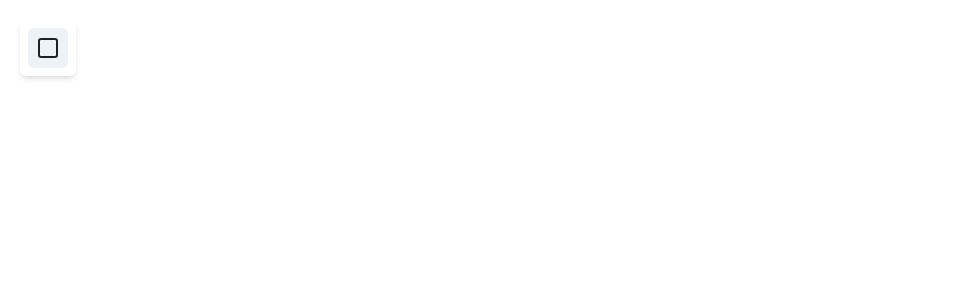
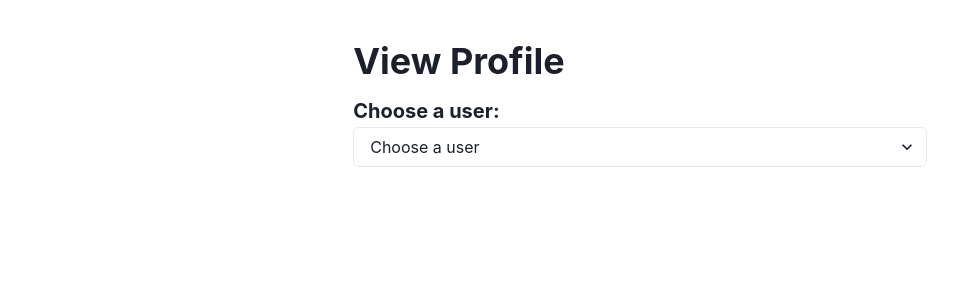
Before and after one commit to kshjessica/study_Recoil-Learn-Course, a React (Create React App) app: page /examples/async in a window 1280 px wide. Shown: the top 300 px of the page, without its empty margins (0-969 px from the left). Built offline with nearby package versions, Linux system fonts and the light colour scheme.

Commit message:
feat: result of Data Fetching - Basics

```diff
--- /dev/null
+++ b/src/examples/Async.tsx
@@ -0,0 +1,66 @@
+import {Container, Heading, Text} from '@chakra-ui/layout'
+import {Select} from '@chakra-ui/select'
+import {Suspense} from 'react'
+import {atom, selector, useRecoilState, useRecoilValue} from 'recoil'
+
+const userIdState = atom<number | undefined>({
+    key: 'userId',
+    default: undefined,
+})
+
+const userState = selector({
+    key: 'user',
+    get: async ({get}) => {
+        const userId = get(userIdState)
+        if (userId === undefined) return
+
+        console.log({userId})
+
+        const userData = await fetch(`http://jsonplaceholder.typicode.com/users/${userId}`).then((res) => res.json())
+        return userData
+    },
+})
+
+export const Async = () => {
+    const [userId, setUserId] = useRecoilState(userIdState)
+    const user = useRecoilValue(userState)
+
+    return (
+        <Container py={10}>
+            <Heading as="h1" mb={4}>
+                View Profile
+            </Heading>
+            <Heading as="h2" size="md" mb={1}>
+                Choose a user:
+            </Heading>
+            <Select
+                placeholder="Choose a user"
+                mb={4}
+                value={userId}
+                onChange={(event) => {
+                    const value = event.target.value
+                    setUserId(value ? parseInt(value) : undefined)
+                }}
+            >
+                <option value="1">User 1</option>
+                <option value="2">User 2</option>
+                <option value="3">User 3</option>
+            </Select>
+            <Suspense fallback={<div>Loading...</div>}>
+                {userId !== undefined && (
+                    <div>
+                        <Heading as="h2" size="md" mb={1}>
+                            User data:
+                        </Heading>
+                        <Text>
+                            <b>Name:</b> {user.name}
+                        </Text>
+                        <Text>
+                            <b>Phone:</b> {user.phone}
+                        </Text>
+                    </div>
+                )}
+            </Suspense>
+        </Container>
+    )
+}
--- a/src/index.tsx
+++ b/src/index.tsx
@@ -1,4 +1,4 @@
-import React from 'react'
+import React, {Suspense} from 'react'
 import ReactDOM from 'react-dom'
 import './index.css'
 import {ChakraProvider} from '@chakra-ui/react'
@@ -6,6 +6,7 @@ import {BrowserRouter as Router, Route, Switch} from 'react-router-dom'
 import {RecoilRoot} from 'recoil'
 import {Atoms} from './examples/Atoms'
 import {Selectors} from './examples/Selectors'
+import {Async} from './examples/Async'
 import Canvas from './Canvas'
 
 ReactDOM.render(
@@ -20,6 +21,11 @@ ReactDOM.render(
                         <Route path="/examples/selectors">
                             <Selectors />
                         </Route>
+                        <Route path="/examples/async">
+                            <Suspense fallback={<div>Loading...</div>}>
+                                <Async />
+                            </Suspense>
+                        </Route>
                         <Route>
                             <Canvas />
                         </Route>
```
